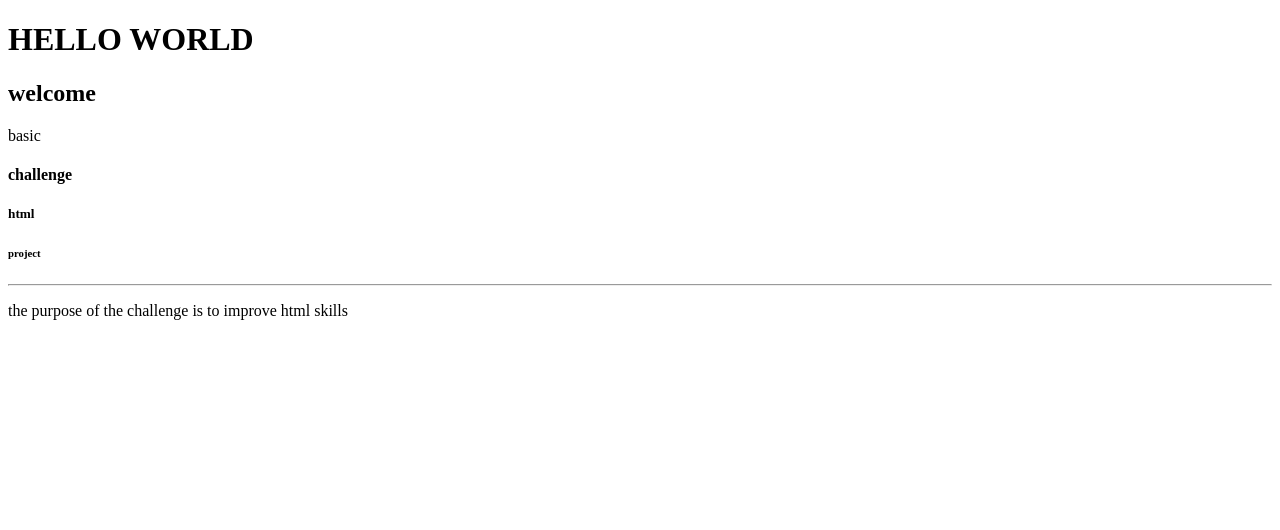
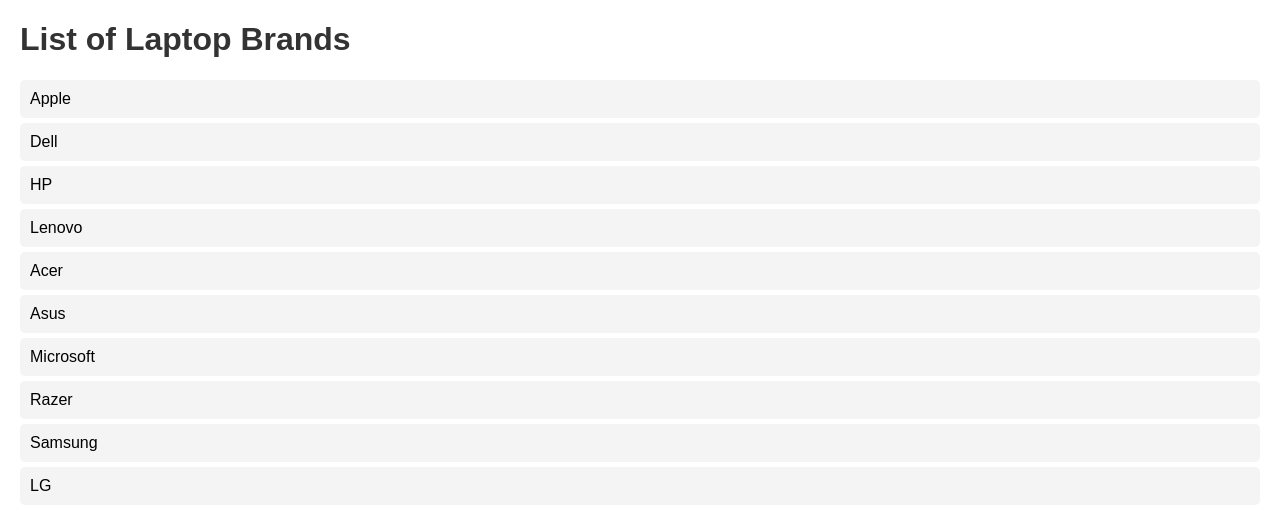
Before and after one commit to RoyKelvin-04/html001, a plain HTML site: page index.html in a window 1280 px wide. Drawn offline with Linux system fonts and the light colour scheme.

Commit message:
add laptop brands

```diff
--- a/index.html
+++ b/index.html
@@ -3,16 +3,40 @@
 <head>
     <meta charset="UTF-8">
     <meta name="viewport" content="width=device-width, initial-scale=1.0">
-    <title>html basic challenge</title>
+    <title>Laptop Brands</title>
+    <style>
+        body {
+            font-family: Arial, sans-serif;
+            margin: 20px;
+        }
+        h1 {
+            color: #333;
+        }
+        ul {
+            list-style-type: none;
+            padding: 0;
+        }
+        li {
+            background: #f4f4f4;
+            margin: 5px 0;
+            padding: 10px;
+            border-radius: 5px;
+        }
+    </style>
 </head>
 <body>
-    <h1>HELLO WORLD</h1>
-    <h2>welcome</h2
-    <h3>basic</h3>
-    <h4>challenge</h4>
-    <h5>html</h5>
-    <h6>project</h6>
-    <hr>
-    <p>the purpose of the challenge is to improve html skills</p>
+    <h1>List of Laptop Brands</h1>
+    <ul>
+        <li>Apple</li>
+        <li>Dell</li>
+        <li>HP</li>
+        <li>Lenovo</li>
+        <li>Acer</li>
+        <li>Asus</li>
+        <li>Microsoft</li>
+        <li>Razer</li>
+        <li>Samsung</li>
+        <li>LG</li>
+    </ul>
 </body>
 </html>
```
